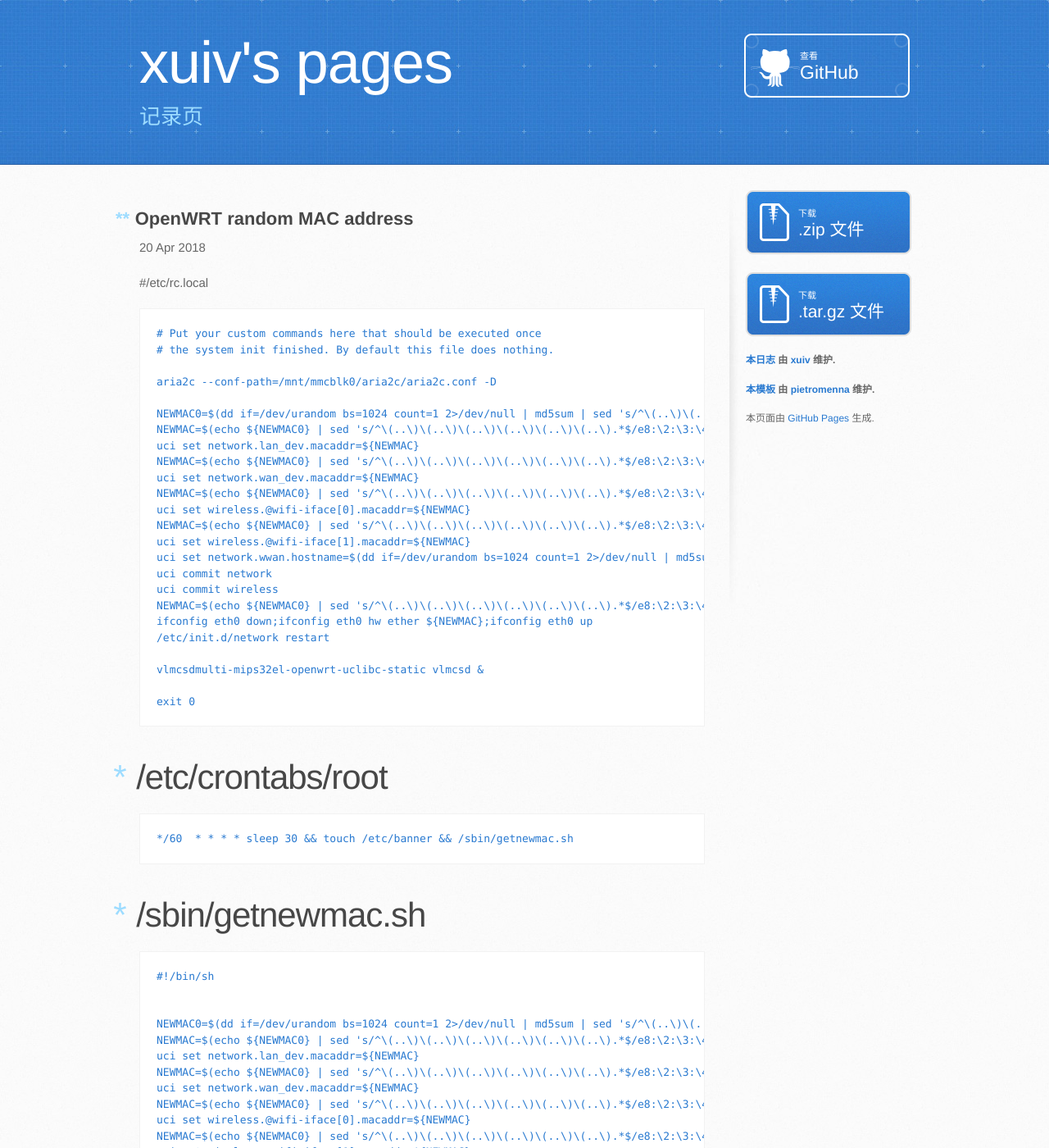
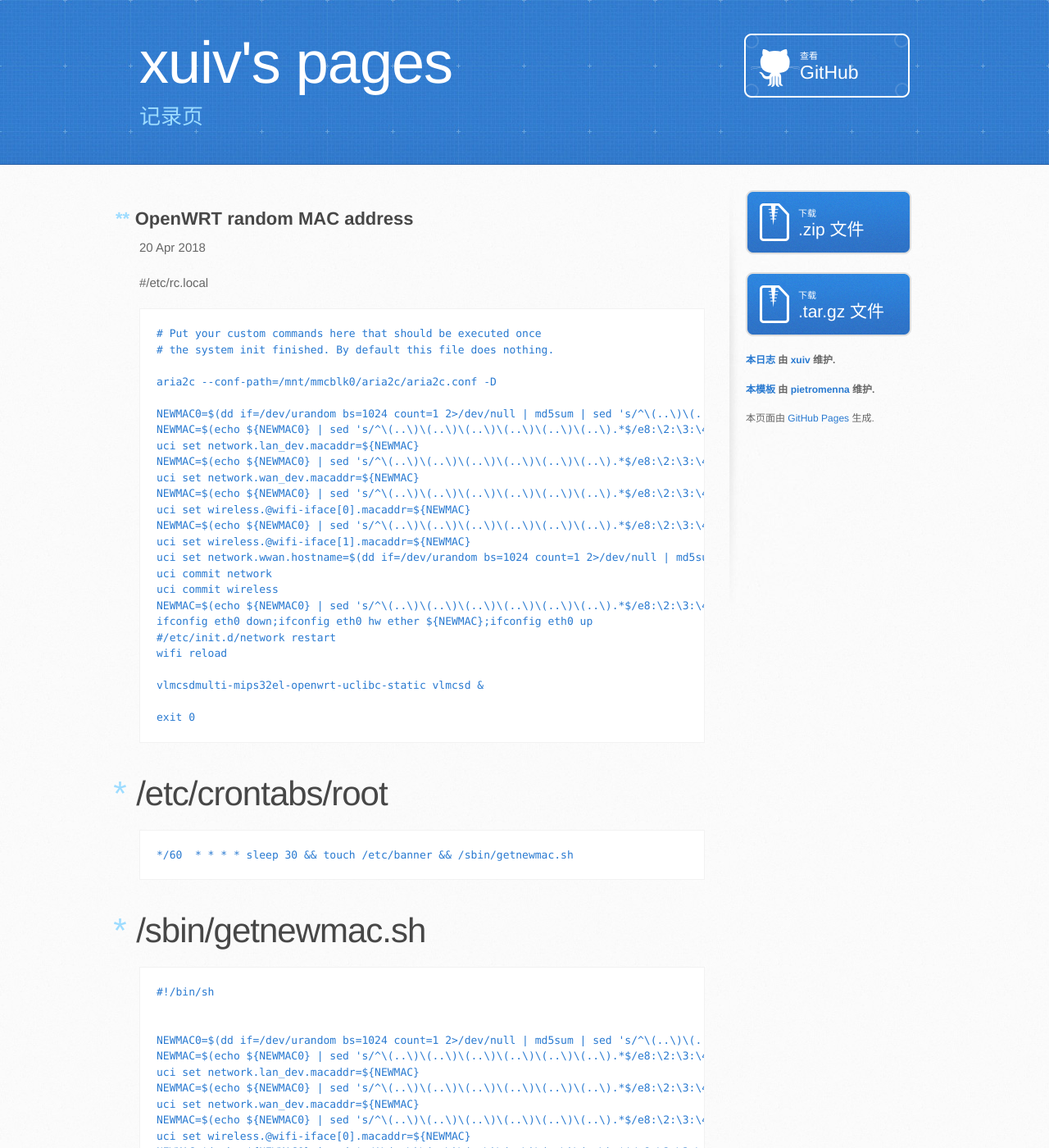
Before and after one commit to xuiv/xuiv.github.io, a Jekyll site: the page built from _posts/2018-04-20-openwrt-random-mac-address.markdown, in a window 1280 px wide and 1400 px high. Shown: the whole window at 82% size. Built offline with Jekyll 4.4.1, drawn with Linux system fonts in a browser that asks for light colours; some web fonts are replaced; some of the changed text lies outside the part shown.

Commit message:
Update 2018-04-20-openwrt-random-mac-address.markdown

````diff
--- a/_posts/2018-04-20-openwrt-random-mac-address.markdown
+++ b/_posts/2018-04-20-openwrt-random-mac-address.markdown
@@ -26,7 +26,8 @@ uci commit network
 uci commit wireless
 NEWMAC=$(echo ${NEWMAC0} | sed 's/^\(..\)\(..\)\(..\)\(..\)\(..\)\(..\).*$/e8:\2:\3:\4:\5:30/')
 ifconfig eth0 down;ifconfig eth0 hw ether ${NEWMAC};ifconfig eth0 up
-/etc/init.d/network restart
+#/etc/init.d/network restart
+wifi reload
 
 vlmcsdmulti-mips32el-openwrt-uclibc-static vlmcsd &
 
@@ -57,6 +58,7 @@ uci commit network
 uci commit wireless
 NEWMAC=$(echo ${NEWMAC0} | sed 's/^\(..\)\(..\)\(..\)\(..\)\(..\)\(..\).*$/e8:\2:\3:\4:\5:30/')
 ifconfig eth0 down;ifconfig eth0 hw ether ${NEWMAC};ifconfig eth0 up
-/etc/init.d/network restart
+#/etc/init.d/network restart
+wifi reload
 
 ```
````
